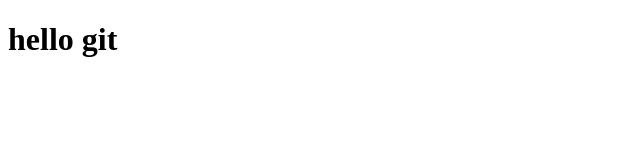
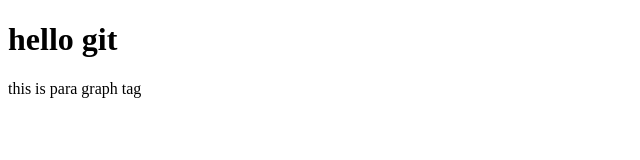
Before and after one commit to Animes101/github-text, a plain HTML site: page index.html in a window 1280 px wide. Shown: the whole page, without its empty margins (0-640 px from the left). Drawn offline with Linux system fonts and the light colour scheme.

Commit message:
change some text

```diff
--- a/index.html
+++ b/index.html
@@ -7,5 +7,6 @@
 </head>
 <body>
     <h1>hello git </h1>
+    <p>this is para graph tag</p>
 </body>
 </html>
```
